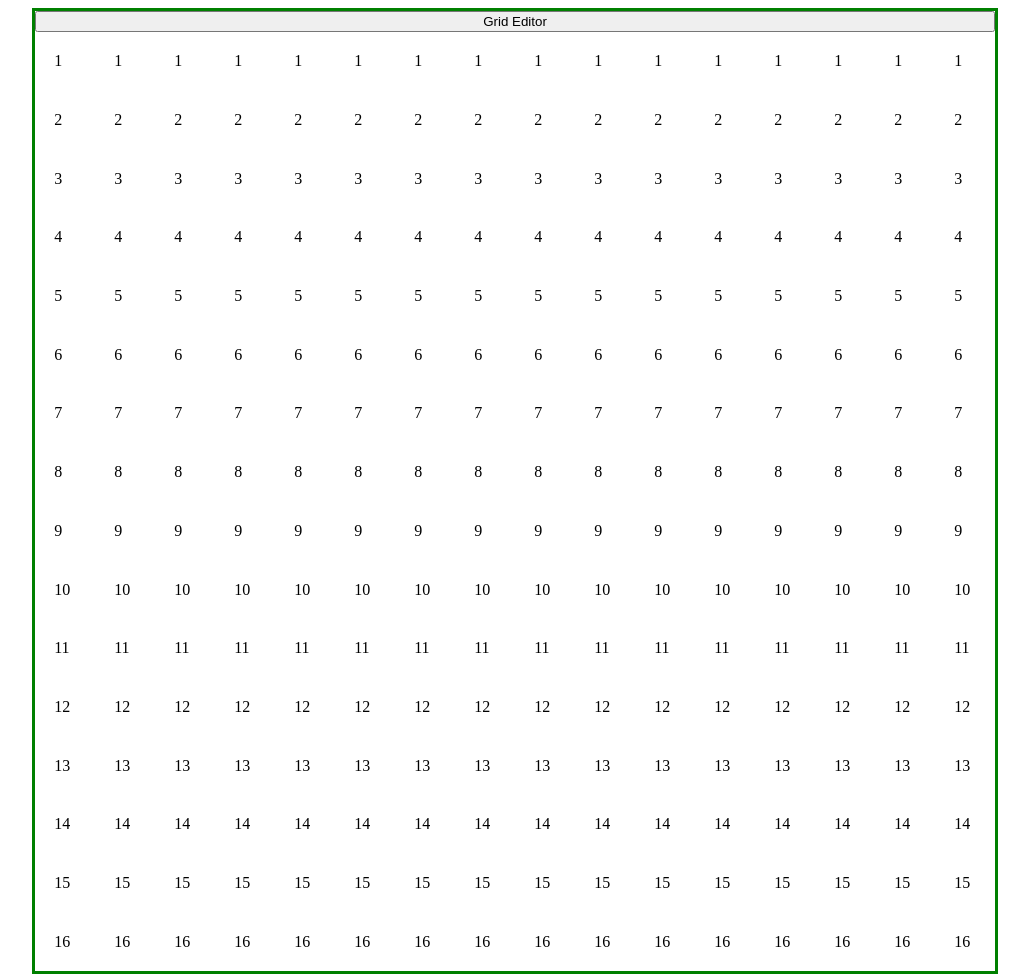
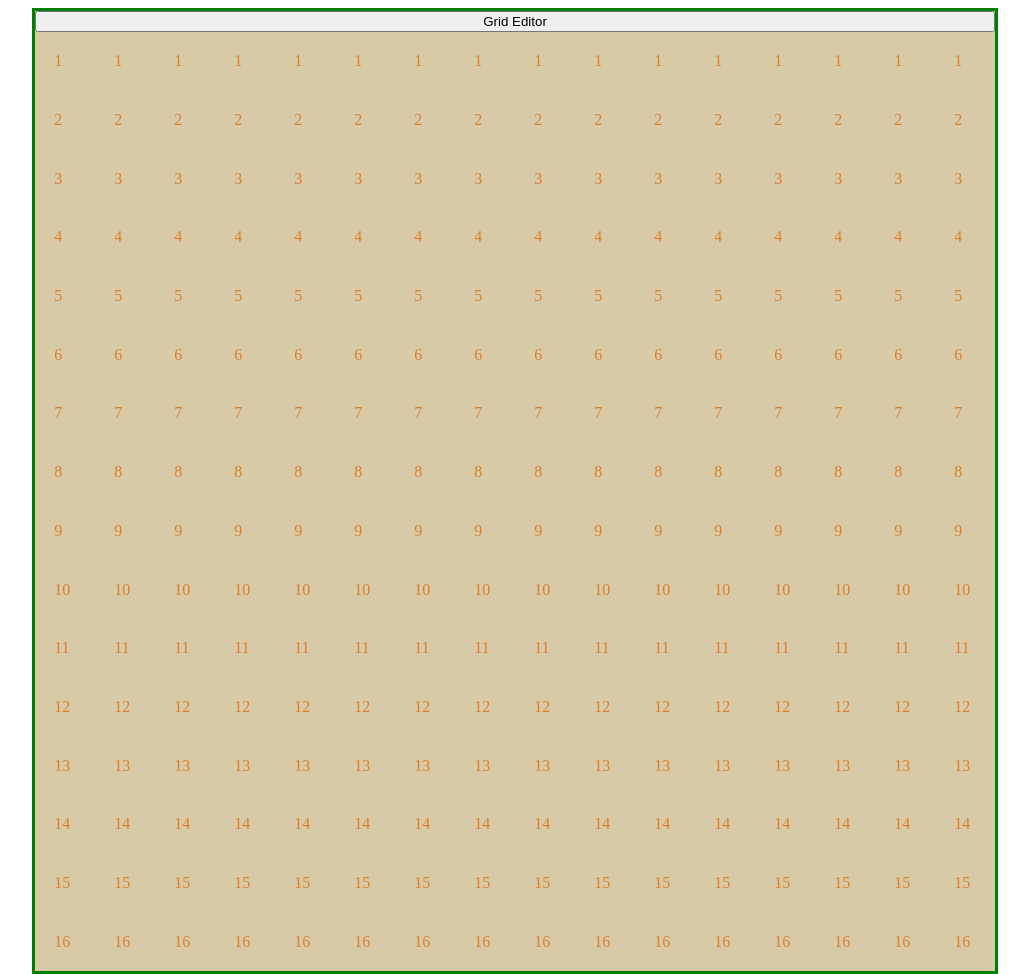
Before and after one commit to Jordan-D-Miller/Etch-a-Sketch, a plain HTML site: page index.html in a window 1280 px wide. Shown: the whole page, without its empty margins (125-1154 px from the left). Drawn offline with Linux system fonts and the light colour scheme.

Commit message:
Added colors

```diff
--- a/main.js
+++ b/main.js
@@ -32,7 +32,7 @@ function createGrid(n = 16){
     rowDiv.classList.add("row");
 
     rowDiv.addEventListener("mouseover",(event)=>{
-        event.target.style.backgroundColor = "blue";
+        event.target.style.backgroundColor = "#5C6F2B";
 
     });
     container.appendChild(rowDiv);
--- a/styles.css
+++ b/styles.css
@@ -1,4 +1,10 @@
+body{
+    color: #EEEEEE;
+}
+
+
 .container{
+    background-color: #D8C9A7;
     display: flex;
     flex-direction: column;
     justify-self: center;
@@ -32,6 +38,8 @@
     align-items: center;
     padding: 2%;
 
+    color: #DE802B;
+
 
 }
 .row0,.row1,.row2,.row3{
```
